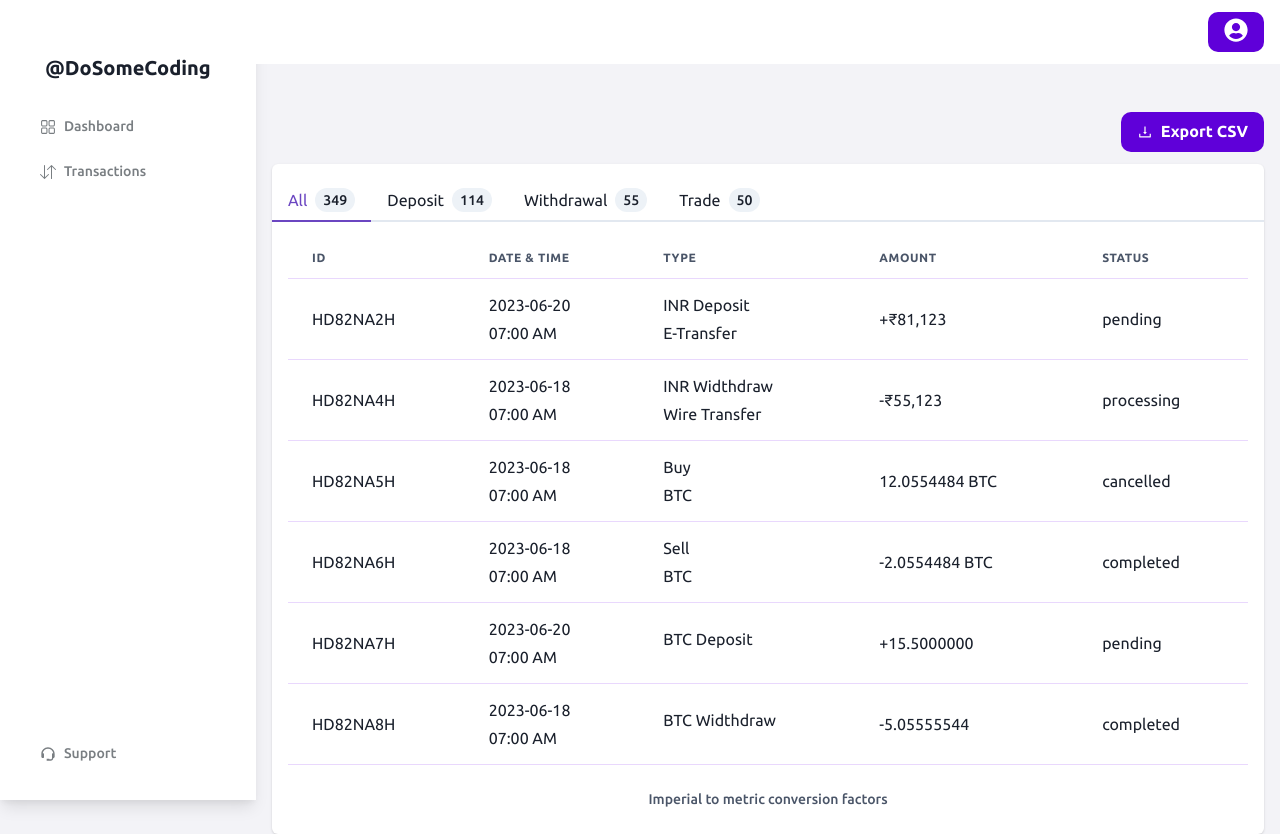
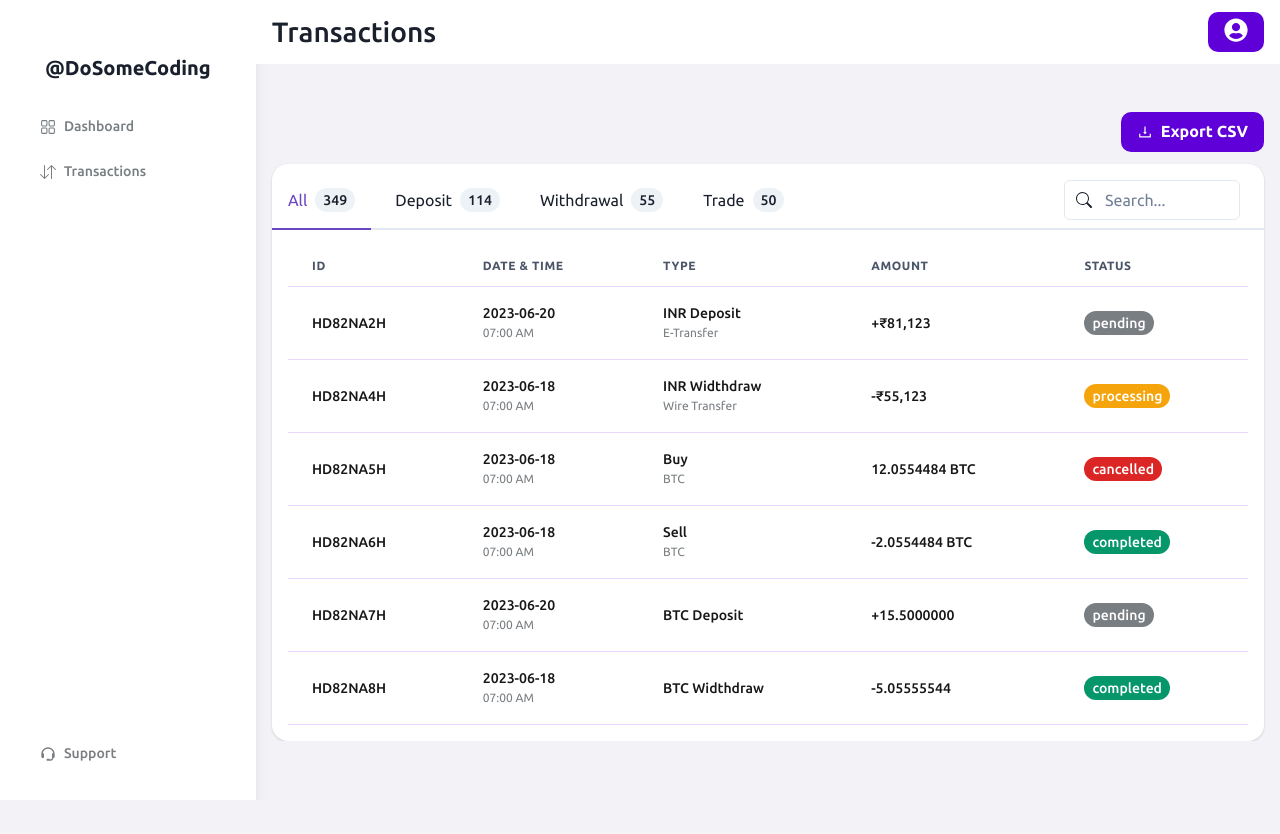
Before and after one commit to vaishnavwalke/React-Crypto-Dashboard, a React (Vite) app: page /transactions in a window 1280 px wide. After the commit the page ends 800 px from the top, so only its background shows below. Built offline with nearby package versions, Linux system fonts and the light colour scheme.

Commit message:
Transactions page added

```diff
--- a/src/pages/Transaction/Transaction.jsx
+++ b/src/pages/Transaction/Transaction.jsx
@@ -1,4 +1,10 @@
-import { Card } from "@chakra-ui/react";
+import {
+  Card,
+  HStack,
+  Input,
+  InputGroup,
+  InputLeftElement,
+} from "@chakra-ui/react";
 import DashboardLayout from "../../components/DashboardLayout";
 import { Button } from "@chakra-ui/react";
 import { Flex } from "@chakra-ui/react";
@@ -10,6 +16,8 @@ import { TabPanels } from "@chakra-ui/react";
 import { TabPanel } from "@chakra-ui/react";
 import { Tag } from "@chakra-ui/react";
 import TransactionTable from "./components/TransactionTable";
+import { BiPhoneIncoming } from "react-icons/bi";
+import { BsSearch } from "react-icons/bs";
 //transaction
 const TransactionPage = () => {
   const tabs = [
@@ -20,21 +28,34 @@ const TransactionPage = () => {
   ];
 
   return (
-    <DashboardLayout>
+    <DashboardLayout title="Transactions">
       <Flex justify="end" mt="6" mb="3">
         <Button leftIcon={<Icon as={AiOutlineDownload} />}>Export CSV</Button>
       </Flex>
-      <Card>
+      <Card borderRadius="1rem">
         <Tabs>
-          <TabList pt="4">
+          <TabList
+            pt="4"
+            display="flex"
+            w="full"
+            justifyContent="space-between"
+          >
+            <HStack>
               {tabs.map((tab) => (
-              <Tab key={tab.name} display="flex" gap="2">
+                <Tab key={tab.name} display="flex" gap="2" pb="4">
                   {tab.name}{" "}
                   <Tag colorScheme="gray" borderRadius="full">
                     {tab.count}
                   </Tag>
                 </Tab>
               ))}
+            </HStack>
+            <InputGroup maxW="200px" pr="6">
+              <InputLeftElement pointerEvents="none">
+                <Icon as={BsSearch} />
+              </InputLeftElement>
+              <Input type="tel" placeholder="Search..." />
+            </InputGroup>
           </TabList>
 
           <TabPanels>
@@ -42,10 +63,13 @@ const TransactionPage = () => {
               <TransactionTable />
             </TabPanel>
             <TabPanel>
-              <p>two!</p>
+              <TransactionTable />
             </TabPanel>
             <TabPanel>
-              <p>three!</p>
+              <TransactionTable />
+            </TabPanel>
+            <TabPanel>
+              <TransactionTable />
             </TabPanel>
           </TabPanels>
         </Tabs>
--- a/src/pages/Transaction/components/TransactionTable.jsx
+++ b/src/pages/Transaction/components/TransactionTable.jsx
@@ -9,6 +9,7 @@ import {
   Td,
   TableCaption,
   TableContainer,
+  Tag,
 } from "@chakra-ui/react";
 import { Stack } from "@chakra-ui/react";
 import { Text } from "@chakra-ui/react";
@@ -80,10 +81,16 @@ const TransactionTable = () => {
     },
   ];
 
+  const statusColor = {
+    pending: "#797E82",
+    processing: "#F5A50B",
+    completed: "#059669",
+    cancelled: "#DC2626",
+  };
+
   return (
     <TableContainer>
       <Table variant="simple">
-        <TableCaption>Imperial to metric conversion factors</TableCaption>
         <Thead>
           <Tr>
             <Th>ID</Th>
@@ -93,24 +100,44 @@ const TransactionTable = () => {
             <Th>Status</Th>
           </Tr>
         </Thead>
-        <Tbody>
+        <Tbody color="p.black">
           {tableData.map((data) => (
             <Tr key={data.id}>
-              <Td>{data.id}</Td>
+              <Td fontSize="sm" fontWeight="medium">
+                {data.id}
+              </Td>
               <Td>
-                <Stack>
-                  <Text>{data.date}</Text>
-                  <Text>{data.time}</Text>
+                <Stack spacing={0}>
+                  <Text fontSize="sm" fontWeight="medium">
+                    {data.date}
+                  </Text>
+                  <Text fontSize="xs" color="black.60">
+                    {data.time}
+                  </Text>
                 </Stack>
               </Td>
               <Td>
-                <Stack>
-                  <Text>{data.type.name}</Text>
-                  <Text>{data.type.tag}</Text>
+                <Stack spacing={0}>
+                  <Text fontSize="sm" fontWeight="medium">
+                    {data.type.name}
+                  </Text>
+                  <Text fontSize="xs" color="black.60">
+                    {data.type.tag}
+                  </Text>
                 </Stack>
               </Td>
-              <Td>{data.amount}</Td>
-              <Td>{data.status}</Td>
+              <Td fontSize="sm" fontWeight="medium">
+                {data.amount}
+              </Td>
+              <Td fontSize="sm" fontWeight="medium">
+                <Tag
+                  bg={statusColor[data.status]}
+                  color="white"
+                  borderRadius="full"
+                >
+                  {data.status}
+                </Tag>
+              </Td>
             </Tr>
           ))}
         </Tbody>
```
Lines whose indentation alone changed are shown as unchanged.
